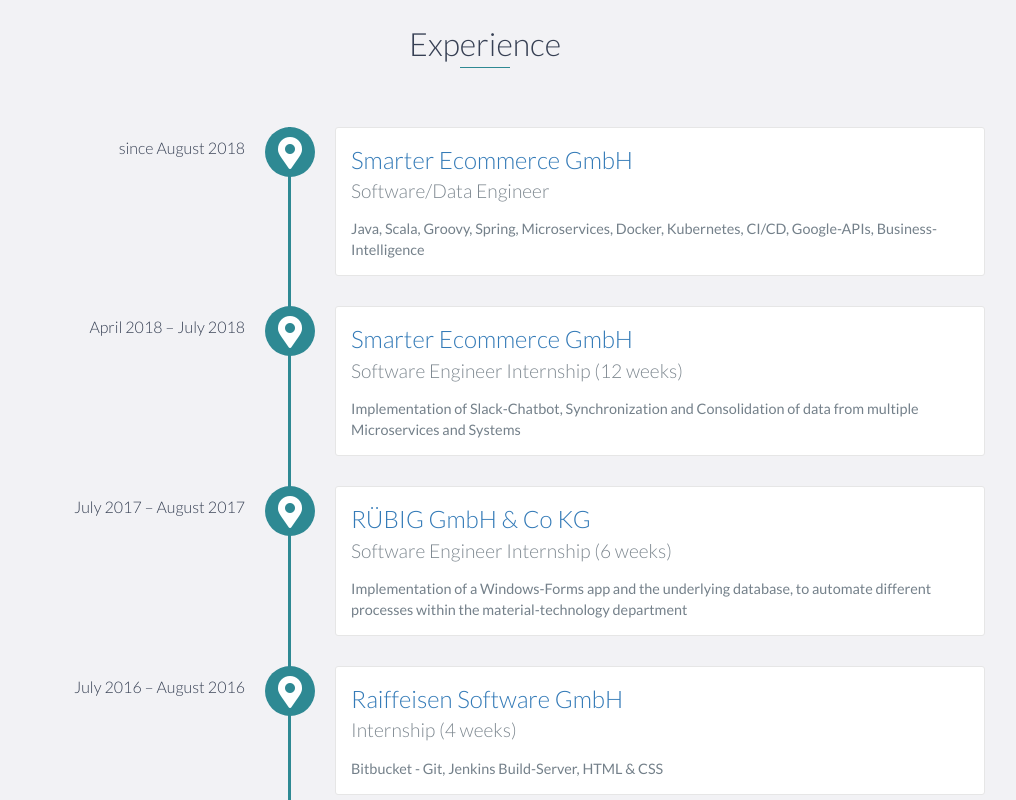
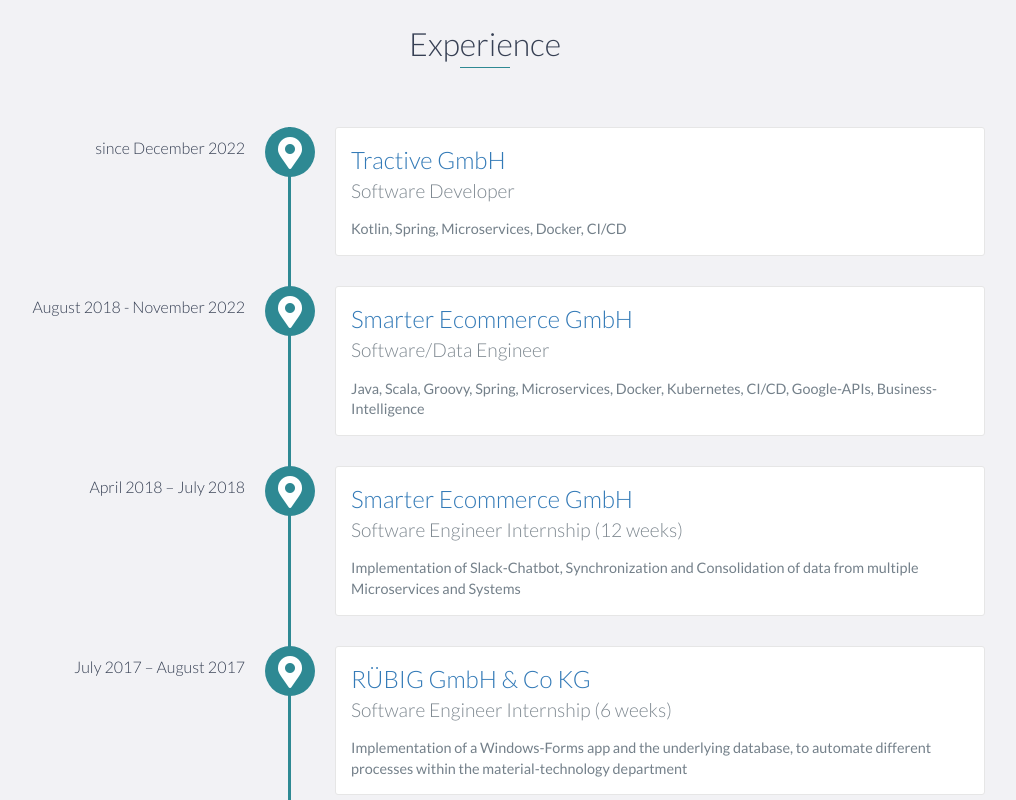
Before and after one commit to Geanik/geanik.github.io, a website: page index.html in a window 1280 px wide. Shown: the part 1300-2100 px from the top of the page, without its empty margins (155-1171 px from the left). Drawn offline with nearby package versions, Linux system fonts and the light colour scheme.

Commit message:
Add new position

```diff
--- a/index.html
+++ b/index.html
@@ -113,7 +113,15 @@
 
         <h2 class="heading">Experience</h2>
         <div id="experience-timeline">
-            <div data-date="since August 2018">
+            <div data-date="since December 2022">
+                <h3><a href="https://tractive.com/">Tractive GmbH</a></h3>
+                <h4>Software Developer</h4>
+                <p>
+                    Kotlin, Spring, Microservices, Docker, CI/CD
+                </p>
+            </div>
+
+            <div data-date="August 2018 - November 2022">
                 <h3><a href="https://smarter-ecommerce.com/en/">Smarter Ecommerce GmbH</a></h3>
                 <h4>Software/Data Engineer</h4>
                 <p>
```
